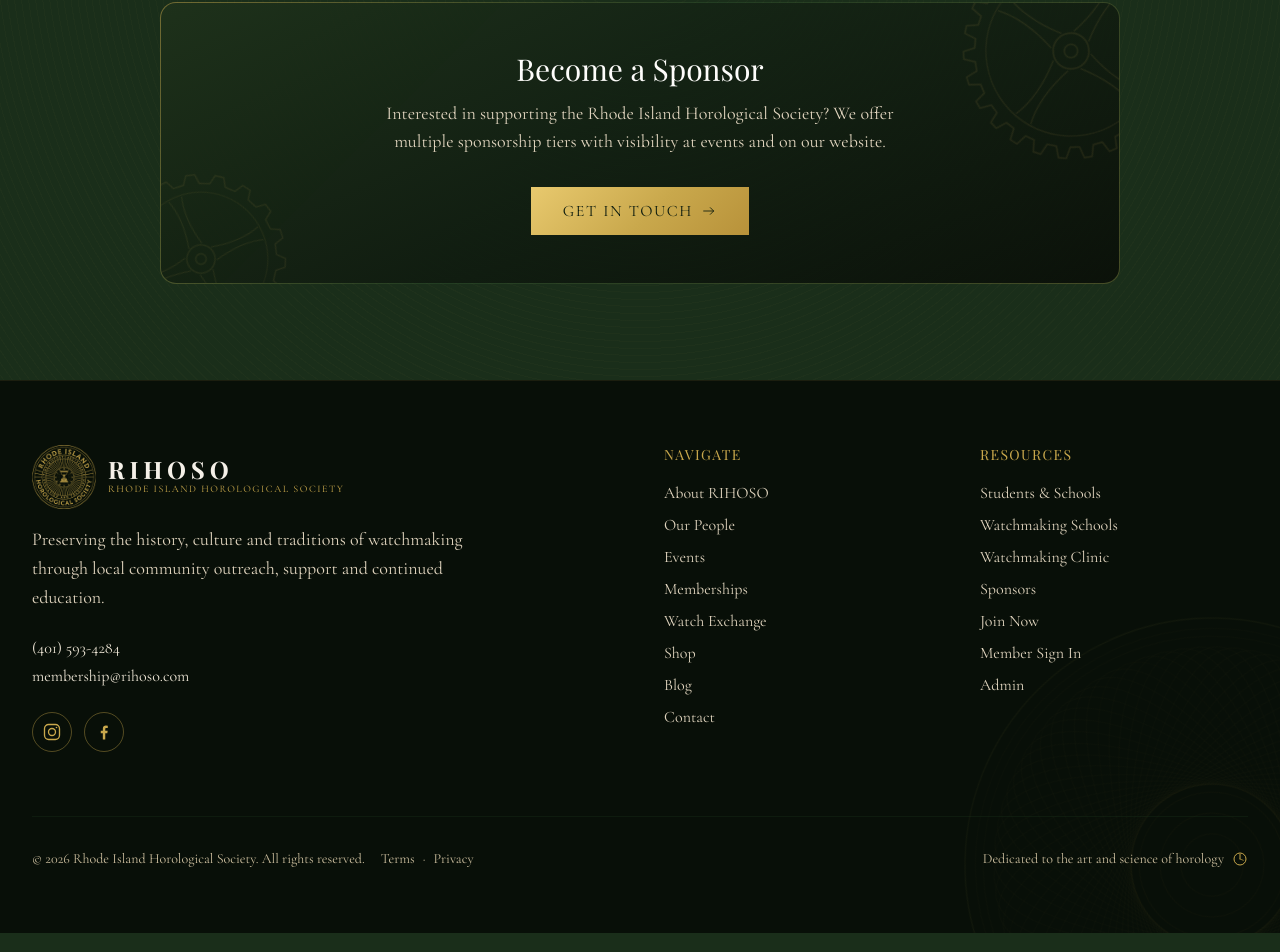
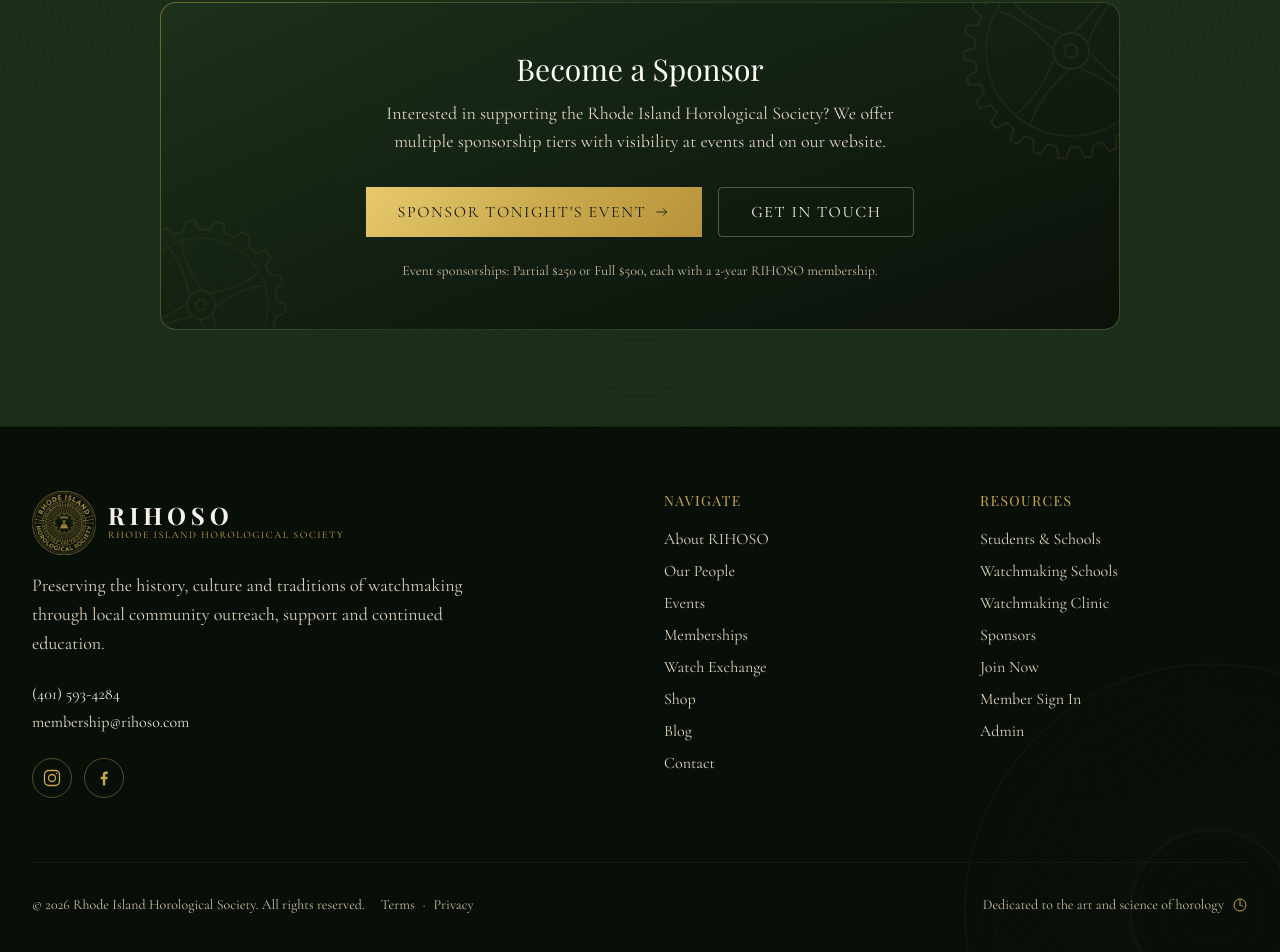
Before and after one commit to brandonsalomon-ui/rihoso-website, a Next.js app: page /sponsors in a window 1280 px wide. Shown: the part 1116-2068 px from the top of the page. Built offline with nearby package versions, Linux system fonts and the light colour scheme; a web font is replaced by a local one.

Commit message:
Update page.tsx

```diff
--- a/src/app/sponsors/page.tsx
+++ b/src/app/sponsors/page.tsx
@@ -46,13 +46,24 @@ export default function SponsorsPage() {
                 Interested in supporting the Rhode Island Horological Society? We offer
                 multiple sponsorship tiers with visibility at events and on our website.
               </p>
-              <Link
-                href="/contact"
-                className="btn-gold relative inline-flex items-center gap-2 px-8 py-3 tracking-widest uppercase"
-              >
-                Get in Touch
-                <Icon name="arrow" className="w-4 h-4" />
-              </Link>
+              <div className="relative flex flex-wrap justify-center gap-4">
+                <Link
+                  href="/sponsor"
+                  className="btn-gold inline-flex items-center gap-2 px-8 py-3 tracking-widest uppercase"
+                >
+                  Sponsor Tonight&apos;s Event
+                  <Icon name="arrow" className="w-4 h-4" />
+                </Link>
+                <Link
+                  href="/contact"
+                  className="inline-flex items-center gap-2 px-8 py-3 tracking-widest uppercase rounded border border-cream-200/30 text-cream-100 hover:border-gold-400 hover:text-gold-200"
+                >
+                  Get in Touch
+                </Link>
+              </div>
+              <p className="relative mt-6 text-sm text-cream-400">
+                Event sponsorships: Partial $250 or Full $500, each with a 2-year RIHOSO membership.
+              </p>
             </div>
           </Reveal>
         </div>
```
